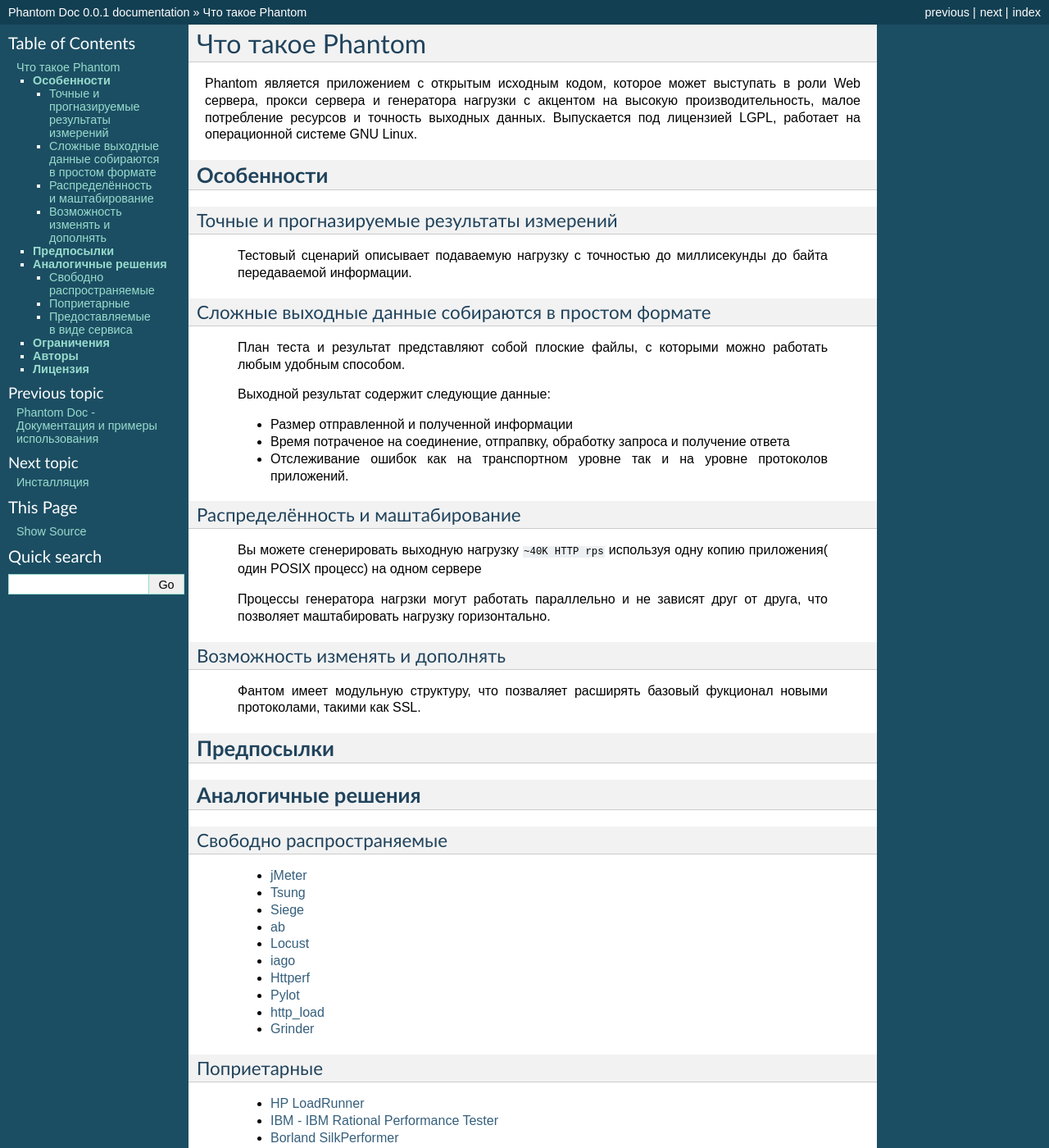
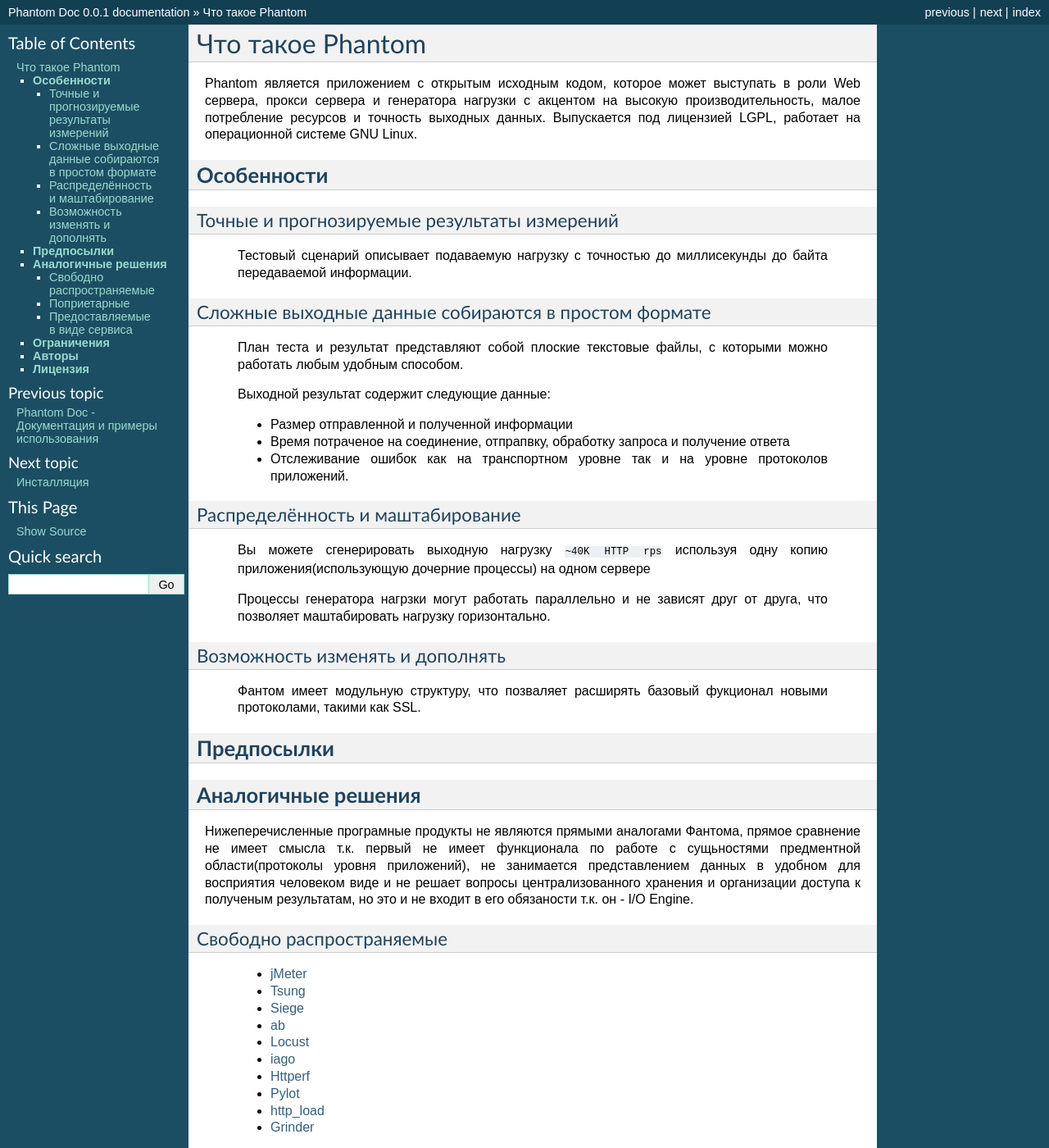
Before and after one commit to greggyNapalm/phantom_doc, a Sphinx documentation site: the page built from docs/what-is-pahntom.rst, in a window 1280 px wide and 1400 px high. Shown: the whole window at 82% size. Built offline with Sphinx 7.4.7, drawn with Linux system fonts in a browser that asks for light colours; some of the changed text lies outside the part shown.

Commit message:
исправляю досадные граматические ошибки

```diff
--- a/docs/quickstart.rst
+++ b/docs/quickstart.rst
@@ -71,7 +71,7 @@
     localhost - - [27/Apr/2012 13:27:03] "GET / HTTP/1.1" 200 -
     localhost - - [27/Apr/2012 13:27:10] "GET / HTTP/1.1" 200 -
 
-Таким образом оба наших HTTP запроса описаных в файле ``ammo.stpd`` обработаны успешно, результат теста сохранён в файлах: ``answ.txt``, ``phout.txt``, ``phantom_stat.log``.
+Таким образом оба наших HTTP запроса описанных в файле ``ammo.stpd`` обработаны успешно, результат теста сохранён в файлах: ``answ.txt``, ``phout.txt``, ``phantom_stat.log``.
 
 Для детального разбора результатов можно обратиться к разделу `Анализ выходных данных`_.
 
--- a/docs/what-is-pahntom.rst
+++ b/docs/what-is-pahntom.rst
@@ -8,14 +8,14 @@
 **Особенности**
 ===============
 
-Точные и прогназируемые результаты измерений
+Точные и прогнозируемые результаты измерений
 --------------------------------------------
 
  Тестовый сценарий описывает подаваемую нагрузку с точностью до миллисекунды до байта передаваемой информации.
 
 Сложные выходные данные собираются в простом формате
 ----------------------------------------------------
- План теста и результат представляют собой плоские файлы, с которыми можно работать любым удобным способом.
+ План теста и результат представляют собой плоские текстовые файлы, с которыми можно работать любым удобным способом.
 
  Выходной результат содержит следующие данные:
 
@@ -26,7 +26,7 @@
 Распределённость и маштабирование
 ---------------------------------
 
- Вы можете сгенерировать выходную нагрузку ``~40K HTTP rps`` используя одну копию приложения( один POSIX процесс) на одном сервере
+ Вы можете сгенерировать выходную нагрузку ``~40K HTTP rps`` используя одну копию приложения(использующую дочерние процессы) на одном сервере
 
  Процессы генератора нагрзки могут работать параллельно и не зависят друг от друга, что позволяет маштабировать нагрузку горизонтально.
 
@@ -40,6 +40,8 @@
 
 **Аналогичные решения**
 =======================
+
+Нижеперечисленные програмные продукты не являются прямыми аналогами Фантома, прямое сравнение не имеет смысла т.к. первый не имеет функционала по работе с сущьностями предментной области(протоколы уровня приложений), не занимается представлением данных в удобном для восприятия человеком виде и не решает вопросы централизованного хранения и организации доступа к полученым результатам, но это и не входит в его обязаности т.к. он - I/O Engine.
 
 Свободно распространяемые
 -------------------------
--- a/docs/writing-a-phantom-conf.rst
+++ b/docs/writing-a-phantom-conf.rst
@@ -66,7 +66,7 @@
 
                         размер фрагмента в байтах
                         |
-                        |   момент времени (кол-во микросекунд от начала теста) в который данные должны быть отправлены
+                        |   момент времени (кол-во миллисекунд от начала теста) в который данные должны быть отправлены
                         |   |
                         |   /\
                         /\ /  \
```
Also changed, not shown: other parts of docs/what-is-pahntom.rst (+1 -1 lines), docs/installation.rst (+3 -4 lines).
